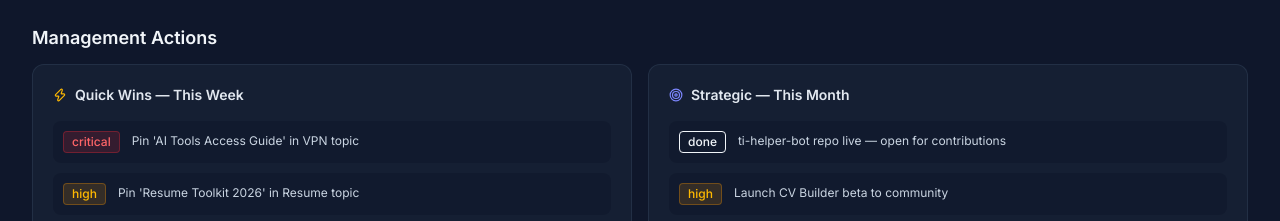
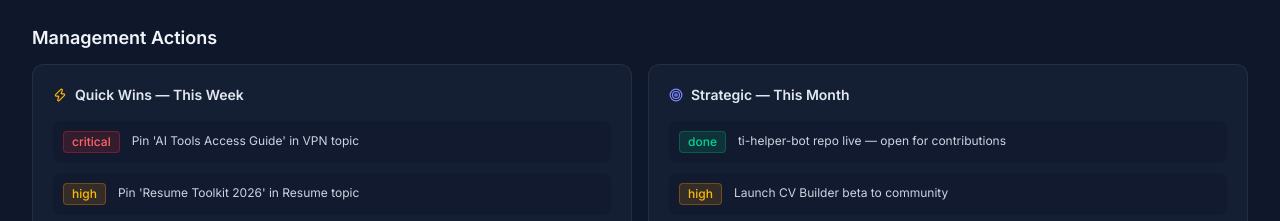
Before and after one commit to SaharPak/ti-community-dashboard, a React (Vite) app: page / in a window 1280 px wide. Shown: the part 2903-3124 px from the top of the page. Built offline with nearby package versions, Linux system fonts and the light colour scheme.

Commit message:
Fix: add 'done' to Priority type for completed action items

```diff
--- a/src/components/PriorityBadge.tsx
+++ b/src/components/PriorityBadge.tsx
@@ -1,4 +1,4 @@
-type Priority = "critical" | "high" | "moderate" | "medium" | "low";
+type Priority = "critical" | "high" | "moderate" | "medium" | "low" | "done";
 
 const styles: Record<Priority, string> = {
   critical: "bg-red-500/15 text-red-400 border-red-500/30",
@@ -6,6 +6,7 @@ const styles: Record<Priority, string> = {
   moderate: "bg-blue-500/15 text-blue-400 border-blue-500/30",
   medium: "bg-blue-500/15 text-blue-400 border-blue-500/30",
   low: "bg-slate-500/15 text-slate-400 border-slate-500/30",
+  done: "bg-emerald-500/15 text-emerald-400 border-emerald-500/30",
 };
 
 export function PriorityBadge({ priority }: { priority: Priority }) {
--- a/src/types.ts
+++ b/src/types.ts
@@ -1,5 +1,5 @@
 export type TopicStatus = "hot" | "active" | "moderate" | "low" | "dormant";
-export type Priority = "critical" | "high" | "moderate" | "medium" | "low";
+export type Priority = "critical" | "high" | "moderate" | "medium" | "low" | "done";
 
 export interface Snapshot {
   timestamp: string;
```
